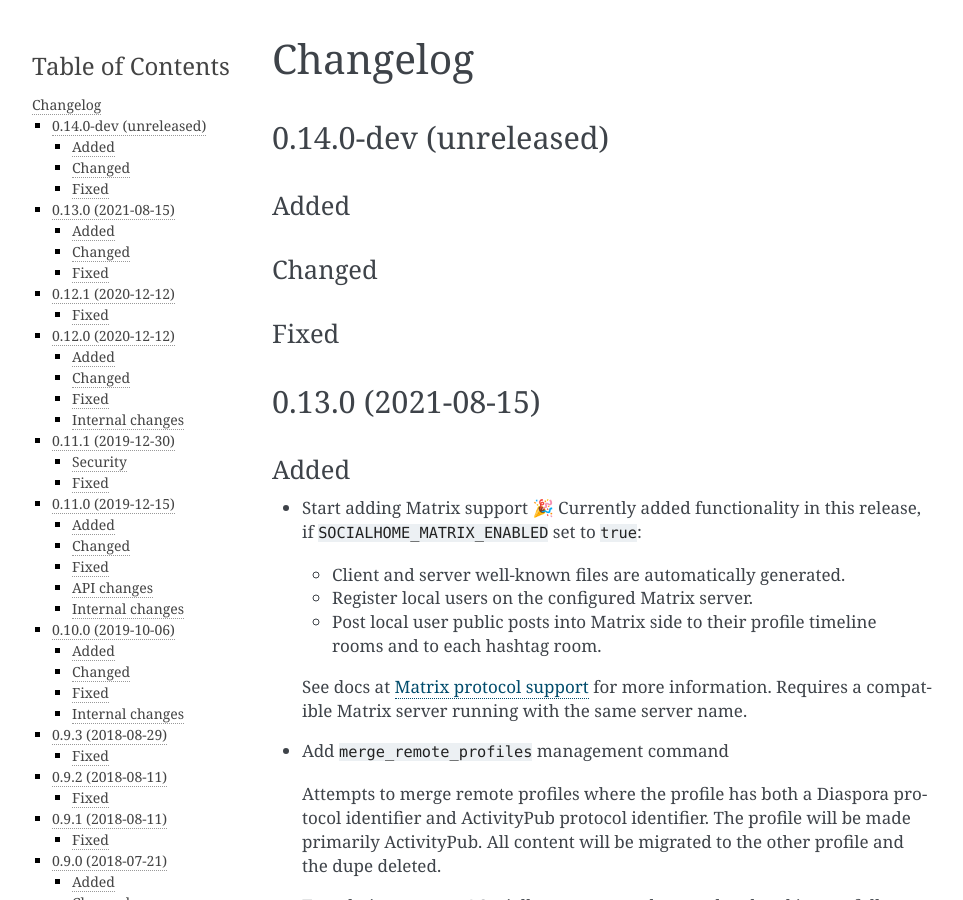
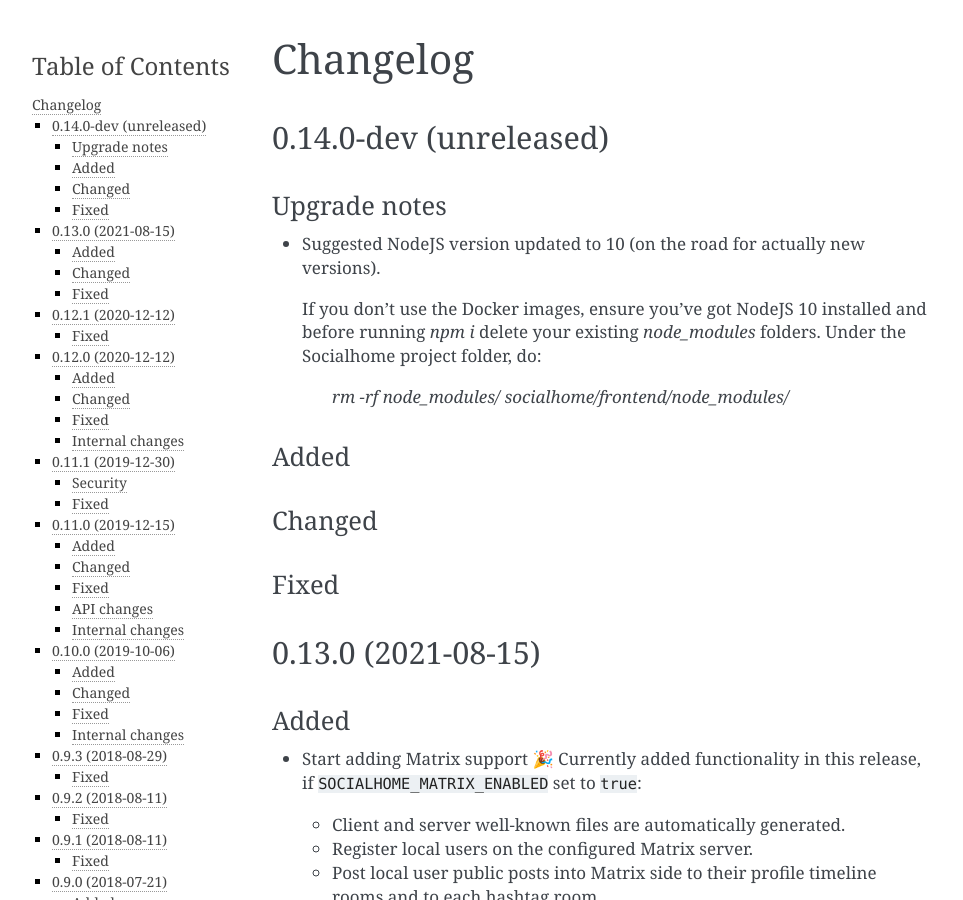
Before and after one commit to jaywink/socialhome, a Sphinx documentation site: the page built from docs/changelog.rst, in a window 1280 px wide and 900 px high. Shown: the whole window, without its empty margins (148-1111 px from the left). Built offline with Sphinx 7.4.7, drawn with Linux system fonts in a browser that asks for light colours.

Commit message:
Add changelog entry

```diff
--- a/docs/changelog.rst
+++ b/docs/changelog.rst
@@ -5,6 +5,17 @@
 
 0.14.0-dev (unreleased)
 -----------------------
+
+Upgrade notes
+.............
+
+* Suggested NodeJS version updated to 10 (on the road for actually new versions).
+
+  If you don't use the Docker images, ensure you've got NodeJS 10 installed and
+  before running `npm i` delete your existing `node_modules` folders. Under the
+  Socialhome project folder, do:
+
+     `rm -rf node_modules/ socialhome/frontend/node_modules/`
 
 Added
 .....
```
